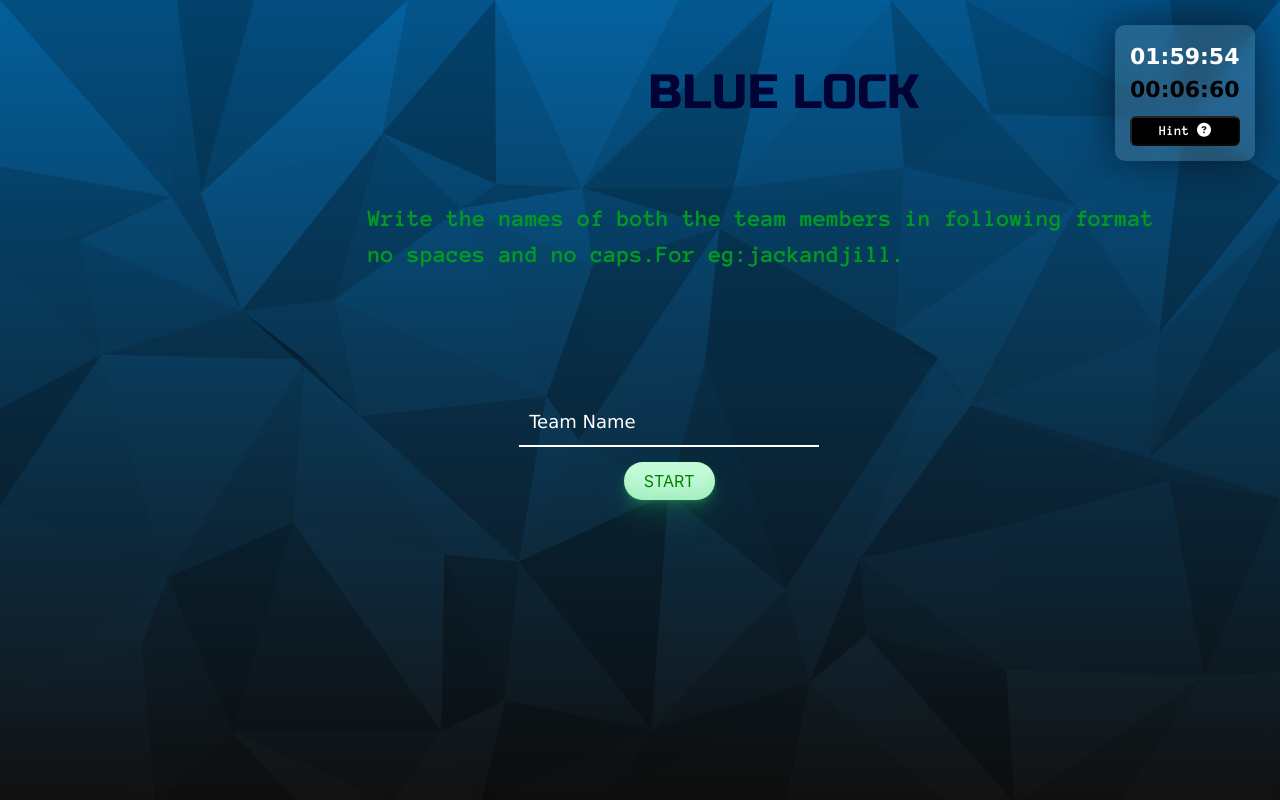
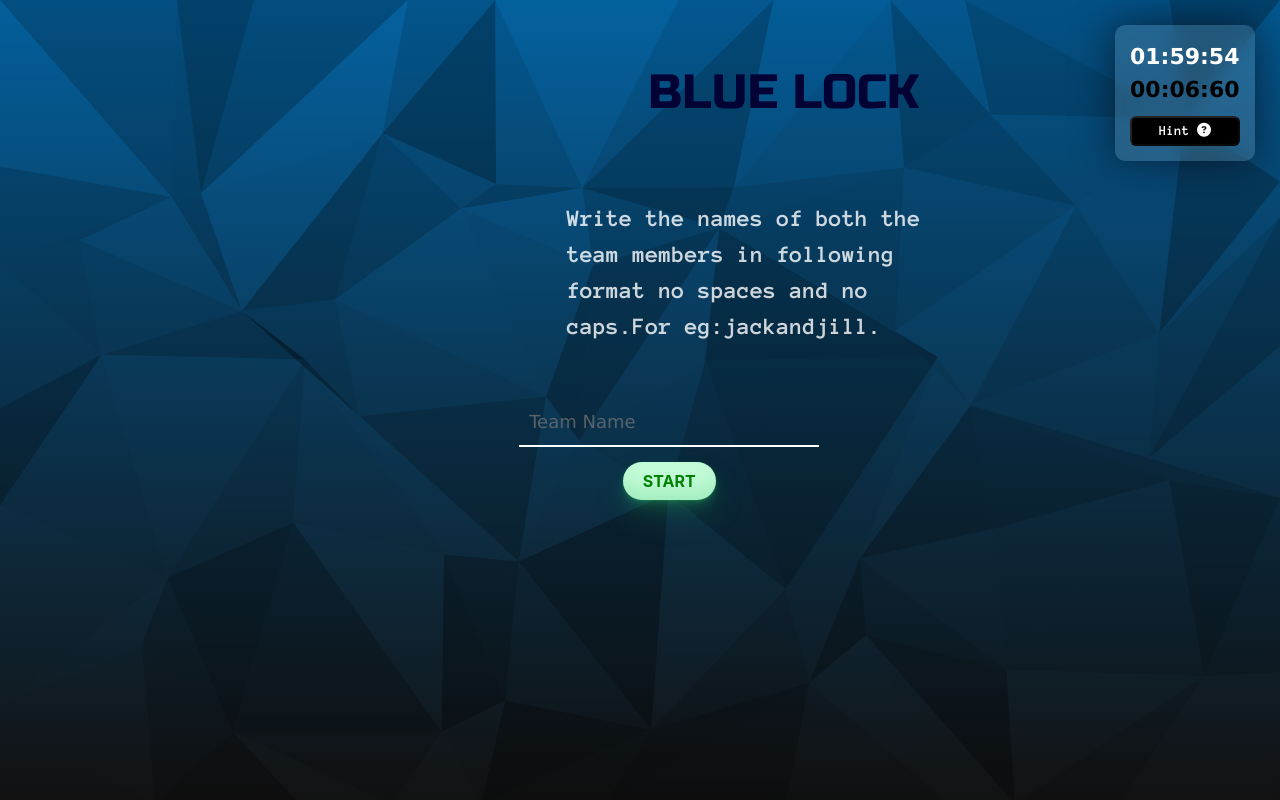
Before and after one commit to Hitstar53/Code-Red-Pre-Event, a Django app: page / in a window 1280 px wide. Run offline with Django 4.2, Linux system fonts and the light colour scheme; some libraries are stand-ins or nearby versions.

Commit message:
updates
Signed-off-by: Hatim Sawai <hatimsawai76@gmail.com>

```diff
--- a/static/css/index.css
+++ b/static/css/index.css
@@ -1,4 +1,5 @@
 @import url('https://fonts.googleapis.com/css2?family=Russo+One&display=swap');
+
 .container {
 	position: absolute;
 	display: flex;
@@ -7,11 +8,11 @@
 	height: 100vh;
 	background-color: transparent;
 	margin-left: 6.2rem;
-	margin-top:2rem;
+	margin-top: 2rem;
 	z-index: 2;
 }
-  .title
-  {
+
+.title {
 	font-size: 3rem;
 	color: rgb(2, 2, 52);
 	margin-bottom: 2rem;
@@ -53,11 +54,11 @@
 
 }
 
-  ::placeholder{
-	color: white;
+::placeholder {
+	opacity: 0.75;
 }
 
-  .input-field:focus + .input-label {
+.input-field:focus+.input-label {
 	transform: translateY(-50%);
 }
 
@@ -80,17 +81,18 @@
 	position: absolute;
 	background-color: #c2fbd7;
 	border-radius: 100px;
-  box-shadow: rgba(44, 187, 99, .2) 0 -25px 18px -14px inset,rgba(44, 187, 99, .15) 0 1px 2px,rgba(44, 187, 99, .15) 0 2px 4px,rgba(44, 187, 99, .15) 0 4px 8px,rgba(44, 187, 99, .15) 0 8px 16px,rgba(44, 187, 99, .15) 0 16px 32px;
+	box-shadow: rgba(44, 187, 99, .2) 0 -25px 18px -14px inset, rgba(44, 187, 99, .15) 0 1px 2px, rgba(44, 187, 99, .15) 0 2px 4px, rgba(44, 187, 99, .15) 0 4px 8px, rgba(44, 187, 99, .15) 0 8px 16px, rgba(44, 187, 99, .15) 0 16px 32px;
 	color: green;
 	cursor: pointer;
 	display: inline-block;
-  font-family: CerebriSans-Regular,-apple-system,system-ui,Roboto,sans-serif;
+	font-family: CerebriSans-Regular, -apple-system, system-ui, Roboto, sans-serif;
 	padding: 7px 20px;
 	text-align: center;
 	text-decoration: none;
 	transition: all 250ms;
 	border: 0;
 	font-size: 16px;
+	font-weight: 700;
 	user-select: none;
 	-webkit-user-select: none;
 	touch-action: manipulation;
@@ -110,13 +112,13 @@
 	background-color: #b2eac7;
 }
 
-  #text-wrap
-  {
+#text-wrap {
 	position: absolute;
-	  margin-left: 20rem;
-	  color: #009a22;
+	margin-left: 34rem;
+	color: white;
+	opacity: 0.8;
 	font-size: 1.5rem;
 	margin-top: 0rem;
 	font-family: 'Anonymous Pro', monospace;
-	  width: 50rem;
+	width: 30%;
 }
--- a/static/js/base.js
+++ b/static/js/base.js
@@ -222,4 +222,4 @@
   } else {
     clearInterval(typing);
   }
-}, 50);
+}, 20);
```
Also changed, not shown: requirements.txt (added, +7 -0 lines), db.sqlite3, 1 other file. Lines whose indentation alone changed are shown as unchanged.
